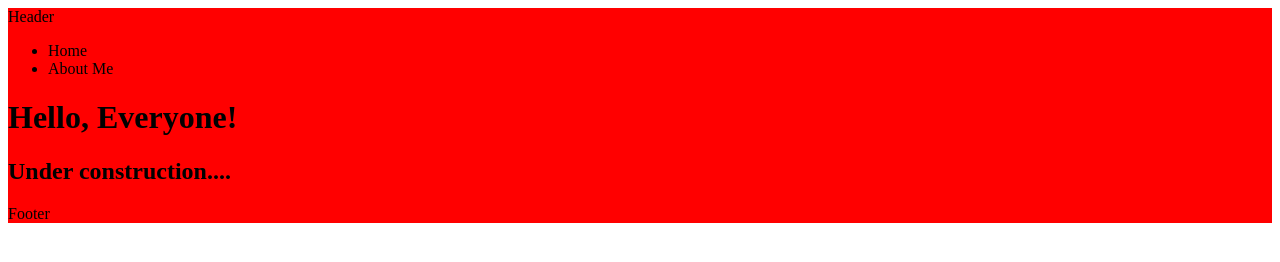
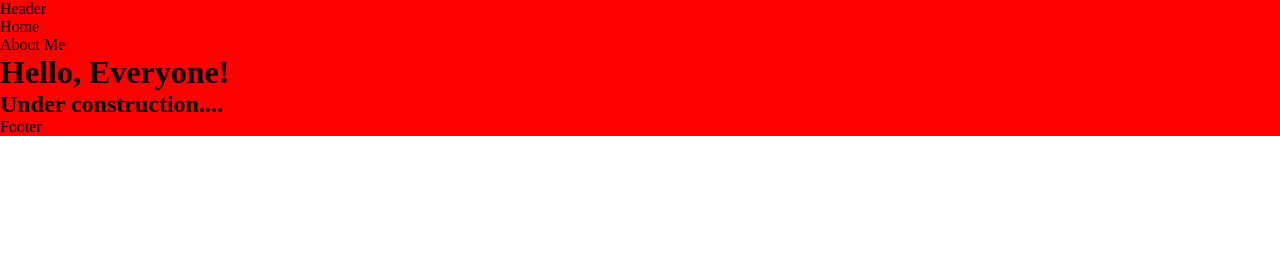
Before and after one commit to JCarvajalII/JCarvajalII.github.io, a plain HTML site: page index.html in a window 1280 px wide. Drawn offline with Linux system fonts and the light colour scheme.

Commit message:
Updated index.css

```diff
--- a/css/index.css
+++ b/css/index.css
@@ -1,3 +1,11 @@
+* {
+    margin: 0;
+    padding: 0;
+    left: 0;
+    right: 0;
+    top: 0;
+    bottom: 0;
+}
 #wrapper {
     background: #ff0000;
 }
```
